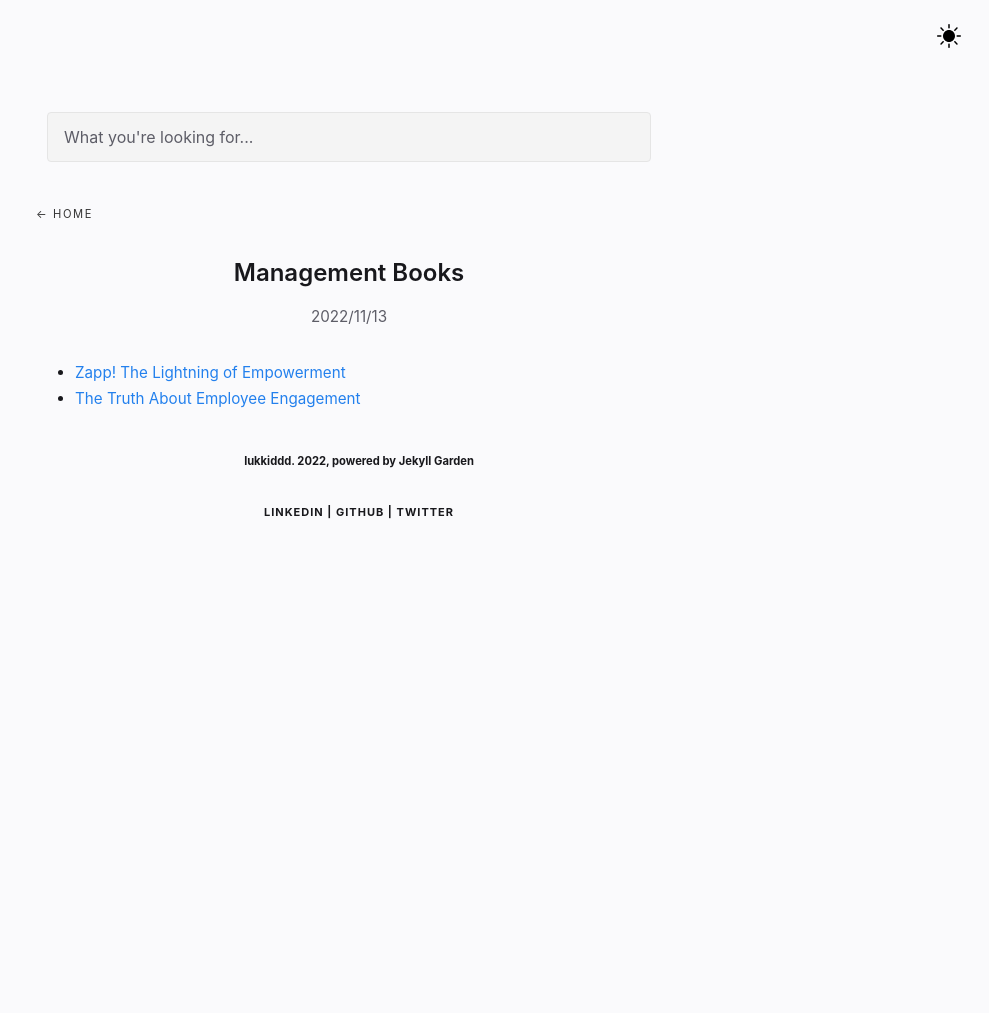
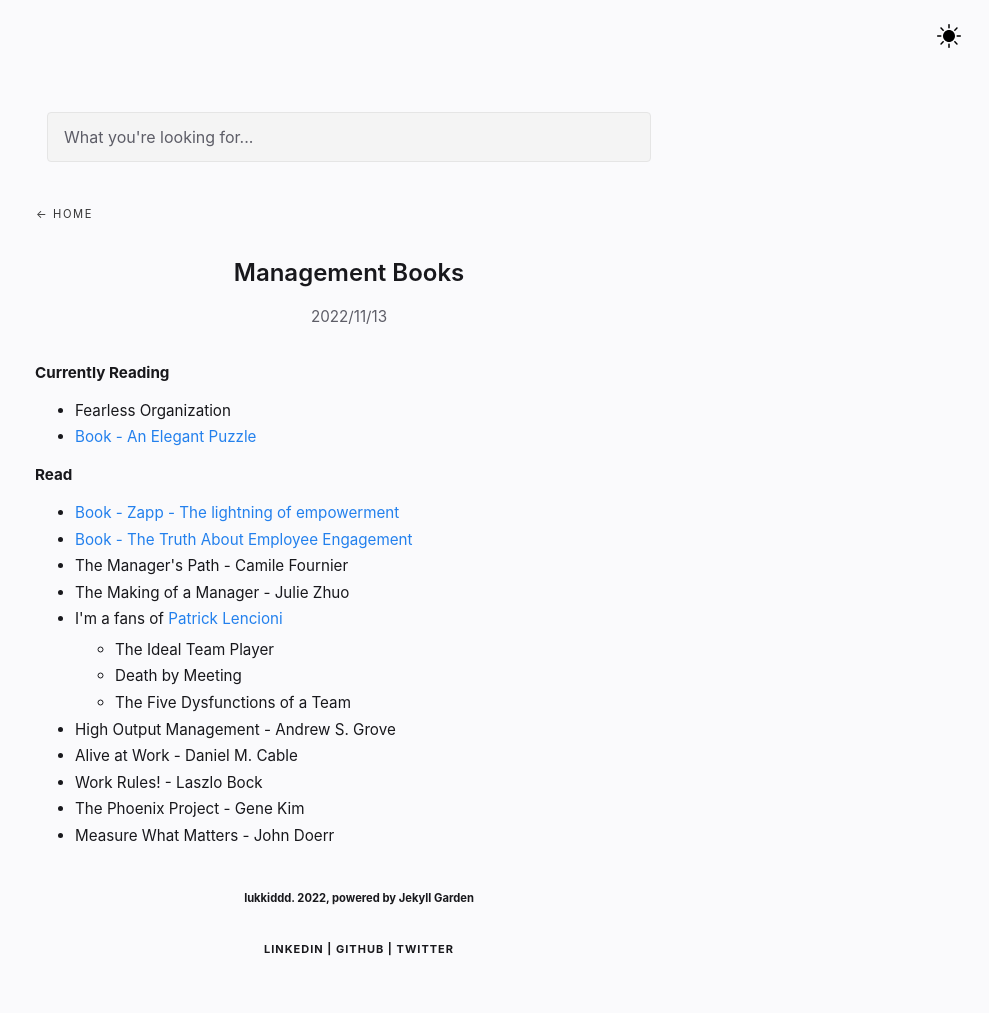
Before and after one commit to lukkiddd/lukkiddd.github.io, a Jekyll site: the page built from _notes/Public/Management-Books.md, in a window 1280 px wide. Shown: the whole page, without its empty margins (291-1280 px from the left). Built offline with Jekyll 4.4.1, drawn with Linux system fonts in a browser that asks for light colours; before the commit the page ends 900 px from its top, so only the background shows below that.

Commit message:
Add management book I\'ve read

```diff
--- a/_notes/Public/Management-Books.md
+++ b/_notes/Public/Management-Books.md
@@ -1,8 +1,25 @@
 ---
 title : Management Books
 notetype : feed
-date : 13-11-2022
+date : 2022-11-13
 ---
 
-- [Zapp! The Lightning of Empowerment](https://www.amazon.com/Zapp-Lightning-Empowerment-Productivity-Satisfaction/dp/0449002829/ref=sr_1_1?crid=2P9LJNOGCB9AZ&keywords=zapp+empowerment&qid=1668323243&s=books&sprefix=zapp+empowe%2Cstripbooks-intl-ship%2C378&sr=1-1)
-- [The Truth About Employee Engagement](https://www.amazon.com/Truth-About-Employee-Engagement-Addressing/dp/111923798X)
+
+**Currently Reading**
+- Fearless Organization
+- [[Book - An Elegant Puzzle]]
+
+**Read**
+- [[Book - Zapp - The lightning of empowerment]]
+- [[Book - The Truth About Employee Engagement]]
+- The Manager's Path - Camile Fournier
+- The Making of a Manager - Julie Zhuo
+- I'm a fans of [[Patrick Lencioni]]
+	- The Ideal Team Player
+	- Death by Meeting
+	- The Five Dysfunctions of a Team
+- High Output Management - Andrew S. Grove
+- Alive at Work - Daniel M. Cable
+- Work Rules! - Laszlo Bock
+- The Phoenix Project - Gene Kim
+- Measure What Matters - John Doerr
```
